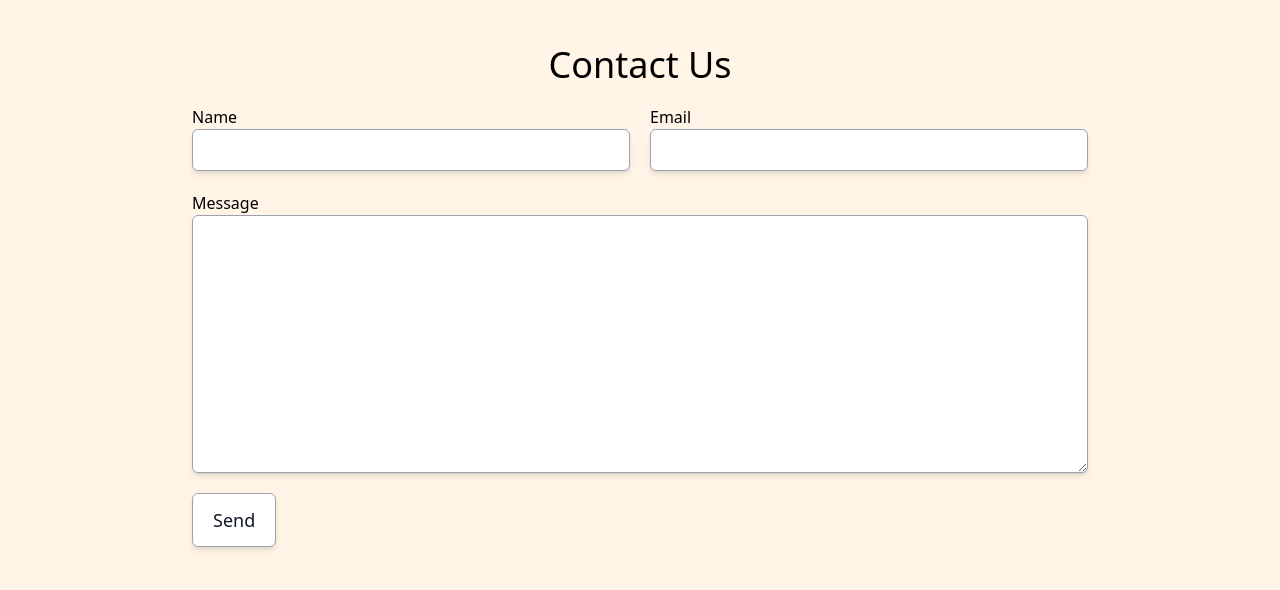
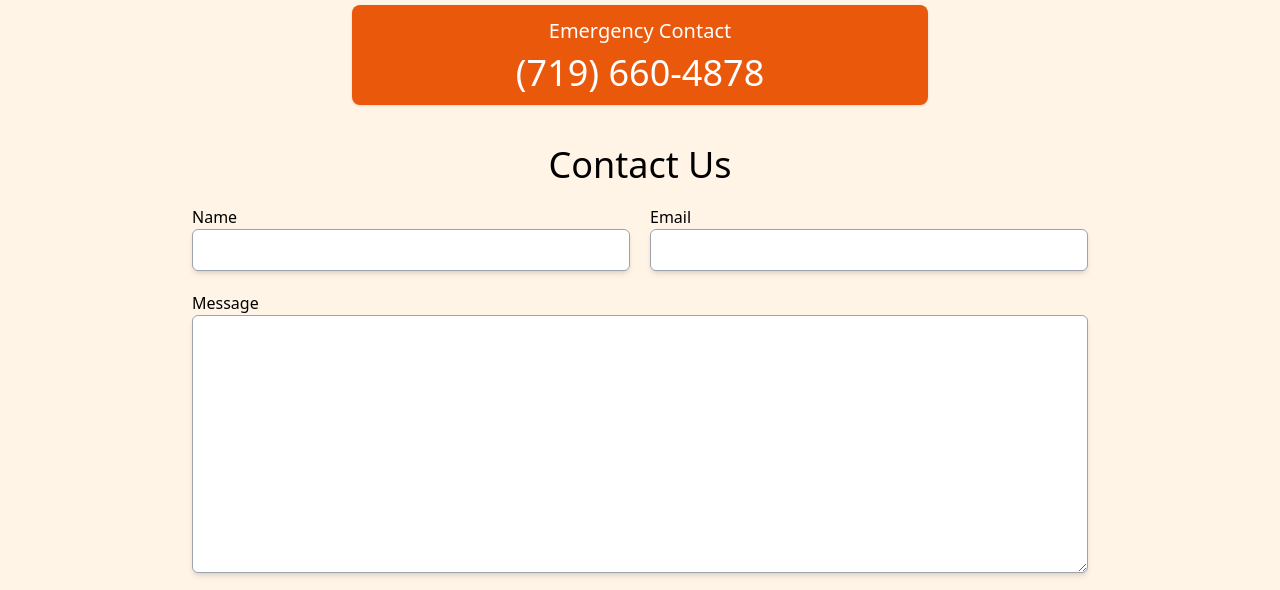
Before and after one commit to greatpumpkinchase/greatpumpkinchase.com, an Astro site: page /contact in a window 1280 px wide. Shown: the part 169-759 px from the top of the page. Built offline with nearby package versions, Linux system fonts and the light colour scheme; Astro itself is replaced by a stand-in of ours.

Commit message:
Add emergency contact

```diff
--- a/src/pages/contact.astro
+++ b/src/pages/contact.astro
@@ -6,6 +6,14 @@ import ContactForm from '../partials/ContactForm.astro';
 
 <Base title="Contact Us">
   <CanonicalUrl slot="head" page="contact" />
+  <section class="container mx-auto px">
+    <div
+      class="py-3 px-6 text-center max-w-xl mx-auto text-white bg-orange-600 rounded-lg shadow"
+    >
+      <h3 class="text-xl mb-2">Emergency Contact</h3>
+      <a href="tel:7196604878" class="text-4xl">(719) 660-4878</a>
+    </div>
+  </section>
   <section class="container mx-auto px space-y-5 py-10">
     <h1 class="text-4xl text-center">Contact Us</h1>
     <div class="max-w-4xl mx-auto">
```
